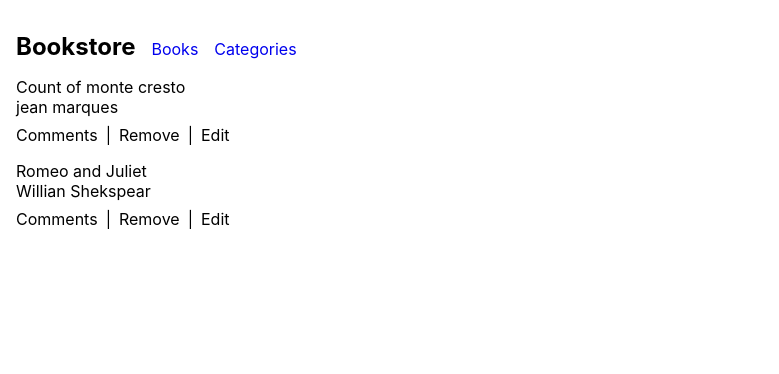
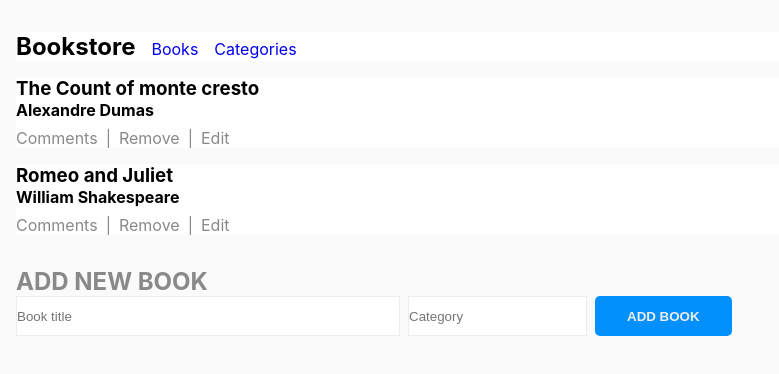
Before and after one commit to kalbek/bookstore, a React (Create React App) app: page / in a window 1280 px wide. Shown: the top 374 px of the page, without its empty margins (0-779 px from the left). Built offline with nearby package versions, Linux system fonts and the light colour scheme.

Commit message:
Create form to add new books.

```diff
--- a/src/App.css
+++ b/src/App.css
@@ -4,8 +4,12 @@
 
 * {
   box-sizing: border-box;
-  padding: 0px;
-  margin: 0px;
+  padding: 0;
+  margin: 0;
+}
+
+body {
+  background-color: #fafafa;
 }
 
 nav * {
@@ -30,13 +34,47 @@ nav * {
 }
 
 .books {
-    margin-top: 1rem;
+  margin-top: 1rem;
+  background-color: #fff;
+  width: 90%;
 }
 
 .gap-1 {
-    gap: 0.5rem;
+  gap: 0.5rem;
 }
 
 .control {
-    margin-top: 0.5rem;
+  margin-top: 0.5rem;
 }
+
+.fade {
+  color: #898989;
+}
+
+.add-books {
+  margin-top: 2rem;
+}
+
+input[type='text'] {
+  background-color: #fff;
+  width: 30vw;
+  height: 5vh;
+  border: 1px solid #ededed;
+}
+
+input[type='select'] {
+  background-color: #fff;
+  border: 1px solid #ededed;
+}
+
+form button {
+  padding: 0 2rem;
+  background-color: #0290ff;
+  border: 0 solid #0290ff;
+  border-radius: 5px;
+}
+
+form button * {
+  color: #ededed;
+  font-weight: bold;
+}
--- a/src/components/pages/Books.jsx
+++ b/src/components/pages/Books.jsx
@@ -2,17 +2,21 @@ import React from 'react';
 
 const Books = () => {
   const bookList = [
-    { title: 'Count of monte cresto', author: 'jean marques' },
-    { id: 2, title: 'Romeo and Juliet', author: 'Willian Shekspear' },
+    { title: 'The Count of monte cresto', author: 'Alexandre Dumas' },
+    { id: 2, title: 'Romeo and Juliet', author: 'William Shakespeare' },
   ];
   return (
     <>
       {bookList.map((book) => (
         <>
           <div className="books flex-column">
-            <div className="title">{book.title}</div>
-            <div className="author">{book.author}</div>
-            <div className="control flex gap-1">
+            <div className="title">
+              <h3>{book.title}</h3>
+            </div>
+            <div className="author">
+              <h4>{book.author}</h4>
+            </div>
+            <div className="control fade flex gap-1">
               <div className="edit">Comments</div>
               |
               <div className="edit">Remove</div>
@@ -22,6 +26,18 @@ const Books = () => {
           </div>
         </>
       ))}
+      <div className="add-books flex-column">
+        <div className="title fade">
+          <h2>ADD NEW BOOK</h2>
+        </div>
+        <form action="" className="flex gap-1">
+          <input type="text" placeholder="Book title" />
+          <input type="select" placeholder="Category" />
+          <button type="submit">
+            <p>ADD BOOK</p>
+          </button>
+        </form>
+      </div>
     </>
   );
 };
```
